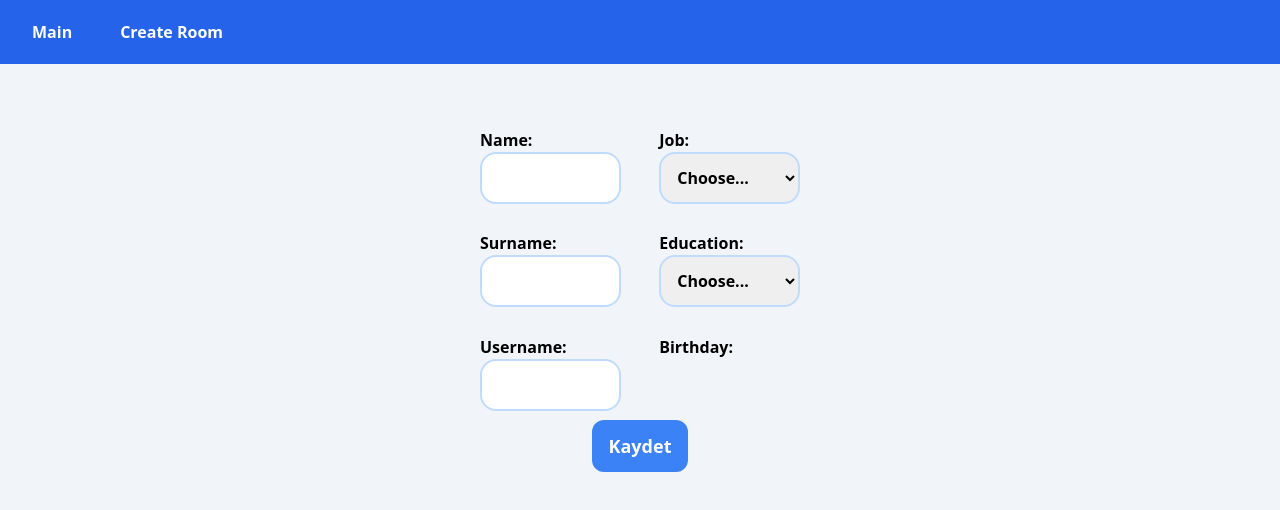
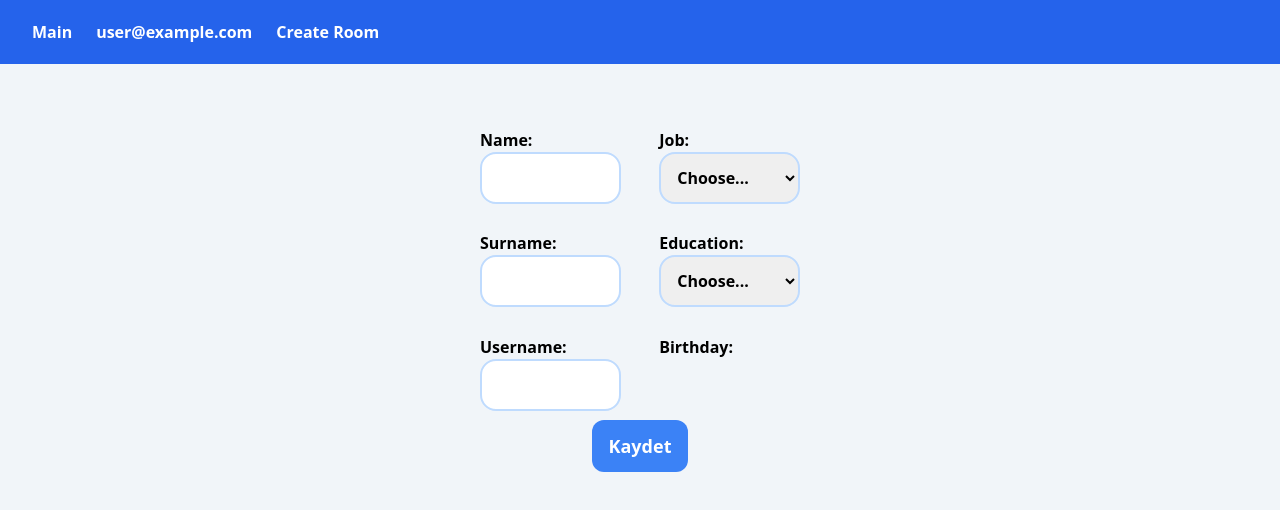
Before and after one commit to BatuhanAC/calisma_odasi, a React (Create React App) app: page /account in a window 1280 px wide. Shown: the top 510 px of the page. Built offline with nearby package versions, Linux system fonts and the light colour scheme; no server answers; the database is empty; sample sign-in values are in the browser's storage.

Commit message:
birleşti

```diff
--- a/src/App.js
+++ b/src/App.js
@@ -13,6 +13,7 @@ import {db} from "./firebase-config"
 import { useSelector } from 'react-redux';
 import { useEffect } from "react";
 import {accountControl} from "./components/controller/accountControl"
+import {CreateRoom} from "./components/macros/CreateRoom"
 
 function App() {
   const queryClient = new QueryClient();
@@ -44,6 +45,7 @@ function App() {
         <Route path='account' element={<PrivateRoute><Account/></PrivateRoute>} />
         <Route path='login' element={<Login />} />
         <Route path='session' element={<PrivateRoute><Session/></PrivateRoute>} />
+        <Route path='create-room' element={<CreateRoom />} />
       </Routes>
       </div>
       {/** React Query Devtool */}
--- a/src/components/macros/Header.js
+++ b/src/components/macros/Header.js
@@ -13,7 +13,7 @@ const Header = () => {
       {isLogged === "true" ? (
         <>
           <NavLink className='mx-3 hover:text-[#d8d8d8]' to={"/account"}>
-            {user ? user.email : "Account"}
+            {user ? user : "Account"}
           </NavLink>
         </>
       ) : (
--- a/src/store/index.js
+++ b/src/store/index.js
@@ -1,9 +1,11 @@
 import { configureStore } from "@reduxjs/toolkit";
 import auth from "./auth";
 import account from "./account";
+import rooms from "./rooms";
 const store = configureStore({
   reducer: {
     auth,
+    rooms,
     account
   }
 })
```
